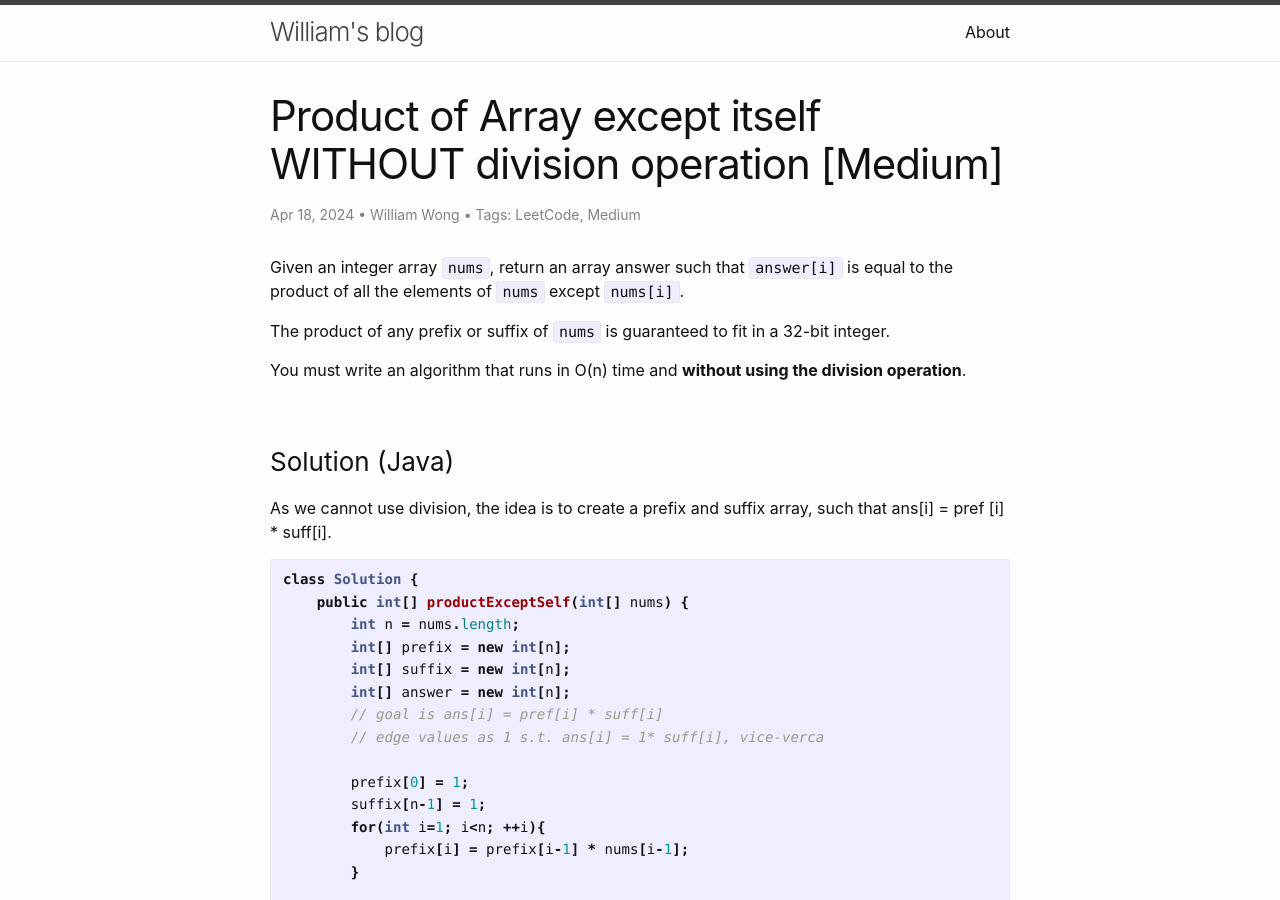
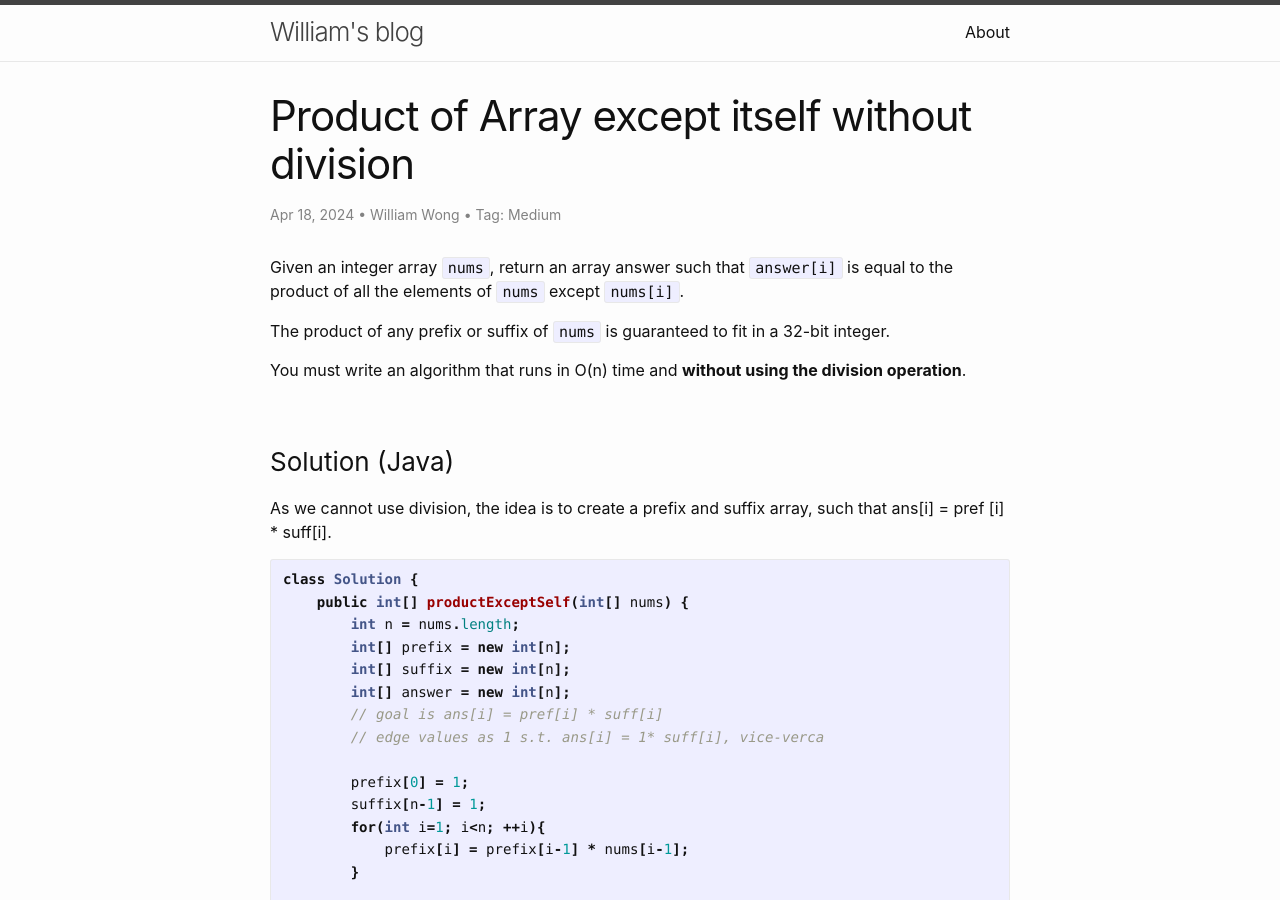
Before and after one commit to wongwil/wongwil.github.io, a Jekyll site: the page built from _posts/2024-04-18-product-of-array-except.md, in a window 1280 px wide and 900 px high. Built offline with Jekyll 4.4.1, drawn with Linux system fonts in a browser that asks for light colours; comment, search, counter and statistics services are not loaded.

Commit message:
Update 2024-04-18-product-of-array-except.md

```diff
--- a/_posts/2024-04-18-product-of-array-except.md
+++ b/_posts/2024-04-18-product-of-array-except.md
@@ -1,9 +1,9 @@
 ---
 layout: post
-title: "Product of Array except itself WITHOUT division operation [Medium]"
+title: "Product of Array except itself without division"
 author: William Wong
 categories: leetcode
-tags: [LeetCode, Medium]
+tags: [Medium]
 published: true
 ---
 
```
